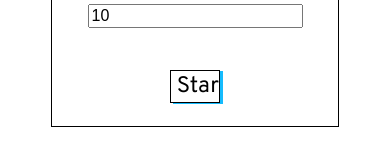
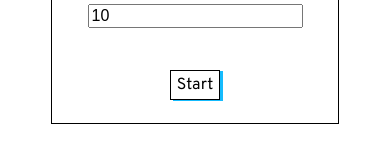
Before and after one commit to ZachJDev/Number-Crunches, a React (Create React App) app: page /Number-Crunches/options in a window 390 px wide. Shown: the part 1202-1350 px from the top of the page. Built offline with nearby package versions, Linux system fonts and the light colour scheme.

Commit message:
make actual game more responsive for mobile

```diff
--- a/src/Components/MathTrainer.css
+++ b/src/Components/MathTrainer.css
@@ -1,5 +1,4 @@
 .game-area {
-    height: 100%;
     margin: 1rem auto;
     /* border: 1px solid black; */
     width: 50rem;
@@ -23,3 +22,16 @@
     font-size: 8rem;
     margin: 15% auto;
 }
+
+@media all and (max-width: 1200px) {
+
+    .game-area {
+        height: 70vh;
+        width: 98vw;
+    }
+
+}
+
+@media all and (max-width: 300px) {
+
+}
--- a/src/Components/Options.css
+++ b/src/Components/Options.css
@@ -129,6 +129,9 @@
         flex-direction: row;
         flex-wrap: wrap;
     }
+    .button {
+        font-size: 50rem;
+    }
 
 }
 
--- a/src/Components/Problem.css
+++ b/src/Components/Problem.css
@@ -11,7 +11,6 @@
 }
 
 .problem-wrap .input .answer {
-    font-size: 30px;
     border: none;
     border-bottom: 1px solid black;
     width: 100%;
@@ -36,3 +35,12 @@
     /* width: 25%; */
     /* align-items: flex-start; */
 }
+@media all and (max-width: 1200px) {
+
+
+
+}
+
+@media all and (max-width: 300px) {
+
+}
--- a/src/Components/StartPage.css
+++ b/src/Components/StartPage.css
@@ -16,7 +16,7 @@
 }
 
 .button:hover {
-    box-shadow: 2px 0px rgb(21, 187, 253);
+    box-shadow: 2px 0 rgb(21, 187, 253);
     cursor: pointer;
 }
 
@@ -37,3 +37,15 @@
 .title.hidden {
     display: none;
 }
+@media all and (max-width: 1200px) {
+
+    .button {
+        font-size: 1rem;
+        padding: 4px;
+    }
+
+}
+
+@media all and (max-width: 300px) {
+
+}
--- a/src/Components/Zen.css
+++ b/src/Components/Zen.css
@@ -1,5 +1,4 @@
 .Zen .game-area {
-    height: 100%;
     margin: 0 auto;
     /* border: 1px solid black; */
     width: 50rem;
@@ -51,3 +50,20 @@
 .Zen .skip-button {
     display: none;
 }
+
+@media all and (max-width: 1200px) {
+ .Zen .game-area {
+     height: 40vh;
+     width: 100%;
+     /*justify-content: center;*/
+ }
+    .Zen .video {
+        position: static;
+        margin-top: 5rem;
+    }
+
+}
+
+@media all and (max-width: 300px) {
+
+}
```
